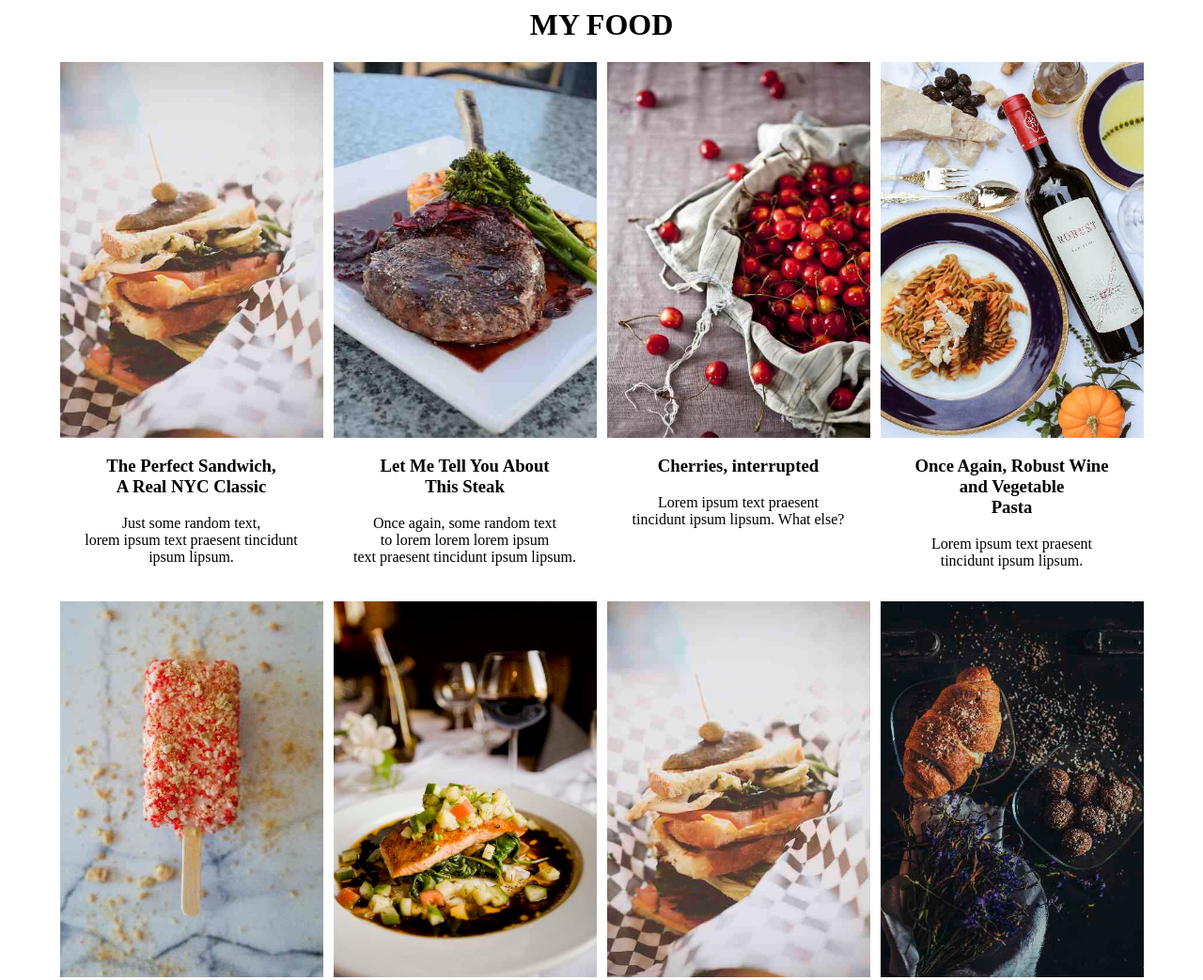
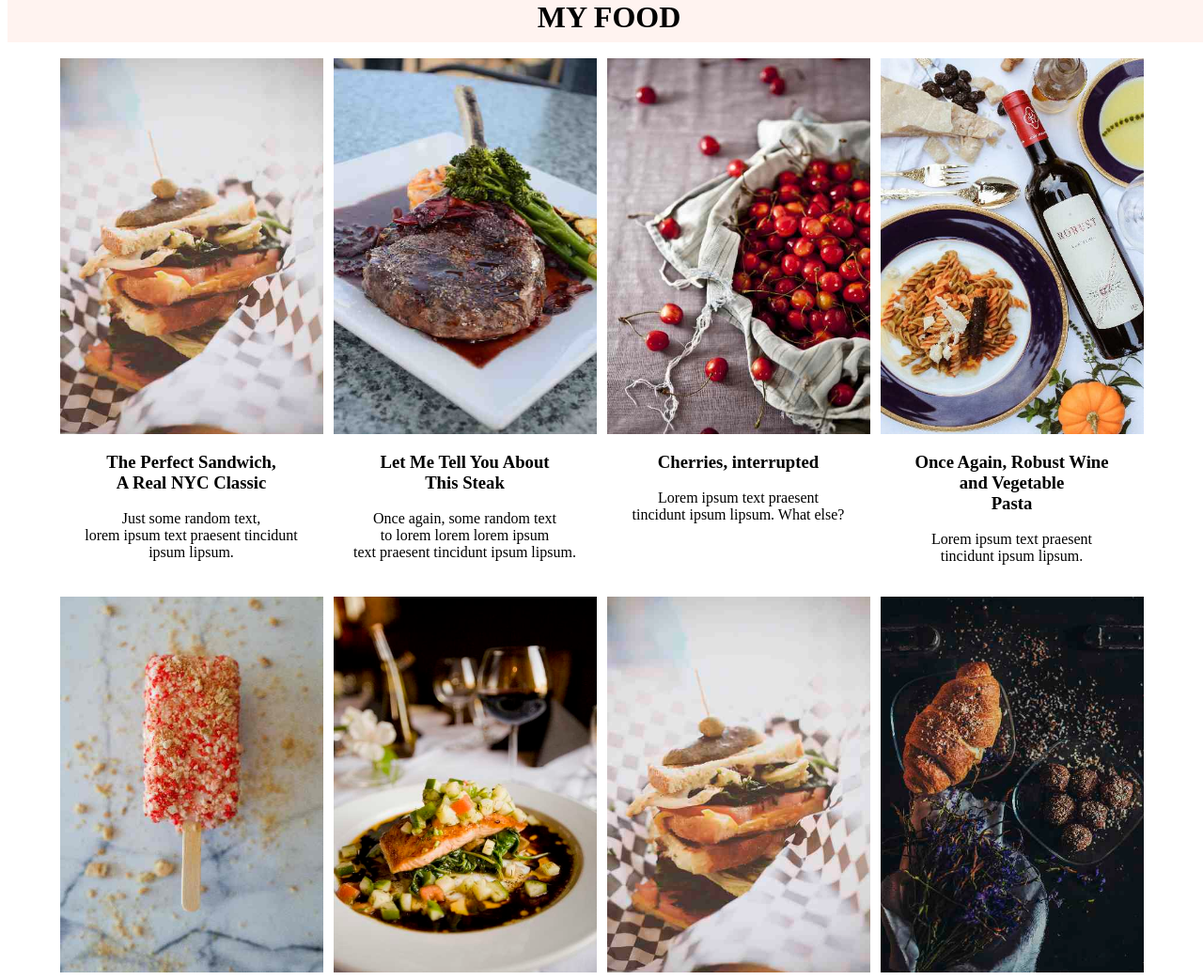
Before and after one commit to Development-cherry/developmentcss14, a plain HTML site: page index.html in a window 1280 px wide. Shown: the top 1043 px of the page at 94% size. Drawn offline with Linux system fonts and the light colour scheme.

Commit message:
index.html

```diff
--- a/index.html
+++ b/index.html
@@ -11,7 +11,10 @@
         </style>
     </head>
     <body>
-        <h1>MY FOOD</h1>
+         <h1 style="position: fixed;margin-top: -8px; width:100%; height: 45px; background-color: rgb(255, 243, 240);";>MY FOOD</h1>
+        <br>
+        <br>
+        <br>
         <div class="parent">
              <div class="child1"><img src="./images/sandwich.jpg" alt="sand witch" width="280" height="400">
                 <h3>The Perfect Sandwich,  <br>A Real NYC Classic</h3>
```
